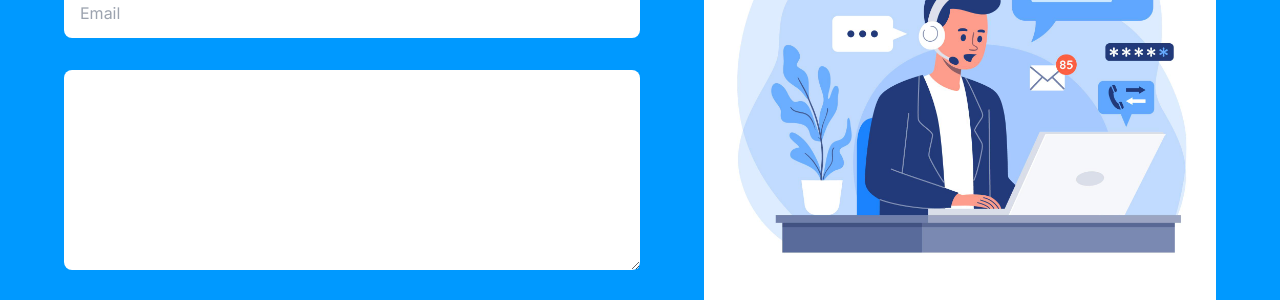
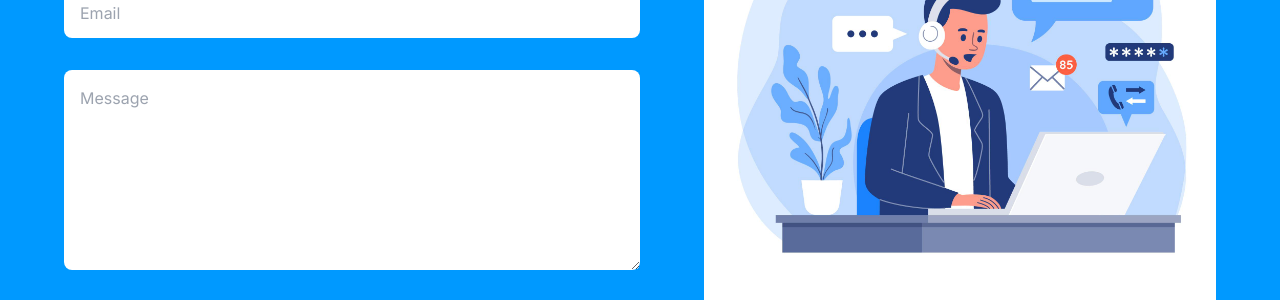
Before and after one commit to jordanaaccrombessy277/mejo, a Next.js app: page /contact in a window 1280 px wide. Shown: the part 318-618 px from the top of the page. Built offline with nearby package versions, Linux system fonts and the light colour scheme.

Commit message:
Retrait du doublon de la balise textarea

```diff
--- a/app/contact/page.jsx
+++ b/app/contact/page.jsx
@@ -43,8 +43,8 @@ const Contact = () => {
                    </p>
                    {errors.email?.message && ( <p className="text-sm text-red-500">{errors.email.message}</p> )}
                    <p className="h-[200px] flex flex-col gap-8">
-                      <textarea className='h-full p-4 rounded-lg' placeholder="Message" name="message" id="message"
-                       {...register('message', {required: 'The message is required'})}> </textarea>
+                      <textarea placeholder="Message" className='h-full p-4 rounded-lg' name="message" id="message"
+                       {...register('message', {required: 'The message is required'})}/>
                    </p>
                    {errors.message?.message && ( <p className="text-sm text-red-500">{errors.message.message}</p> )}
                    <p className="h-auto w-[140px] md:h-[50px] flex flex-col gap-8">
```
